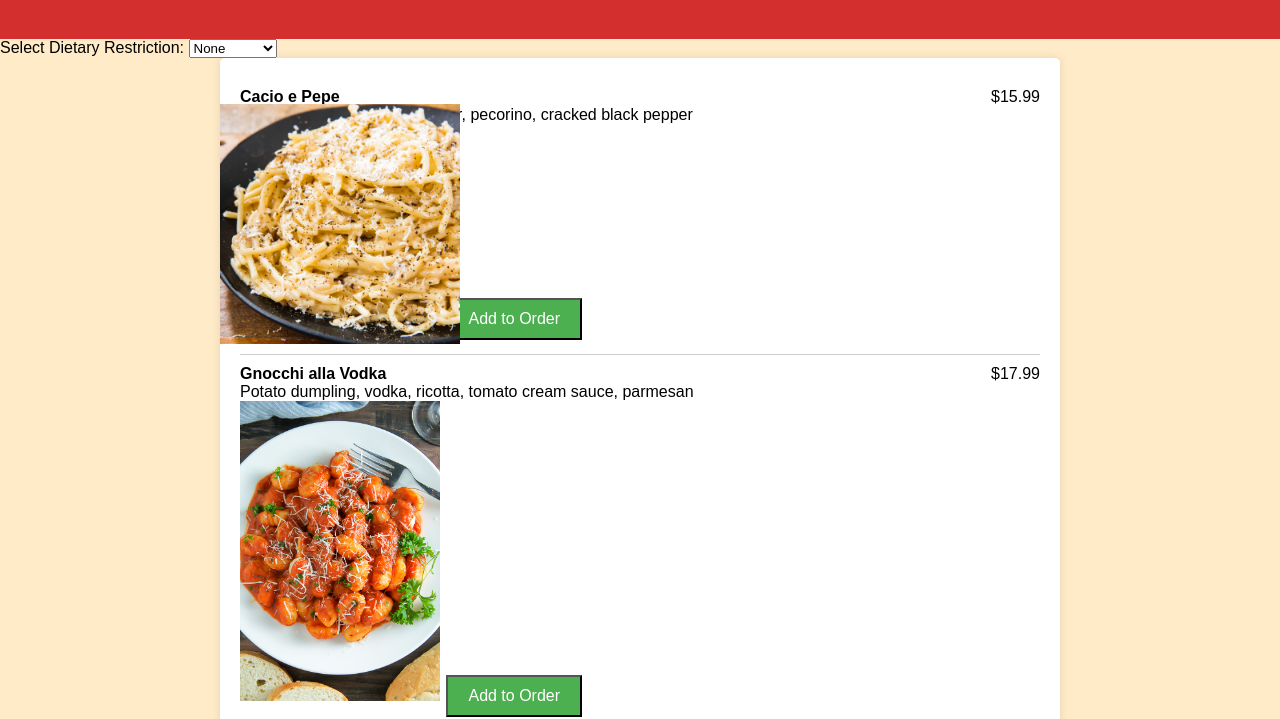
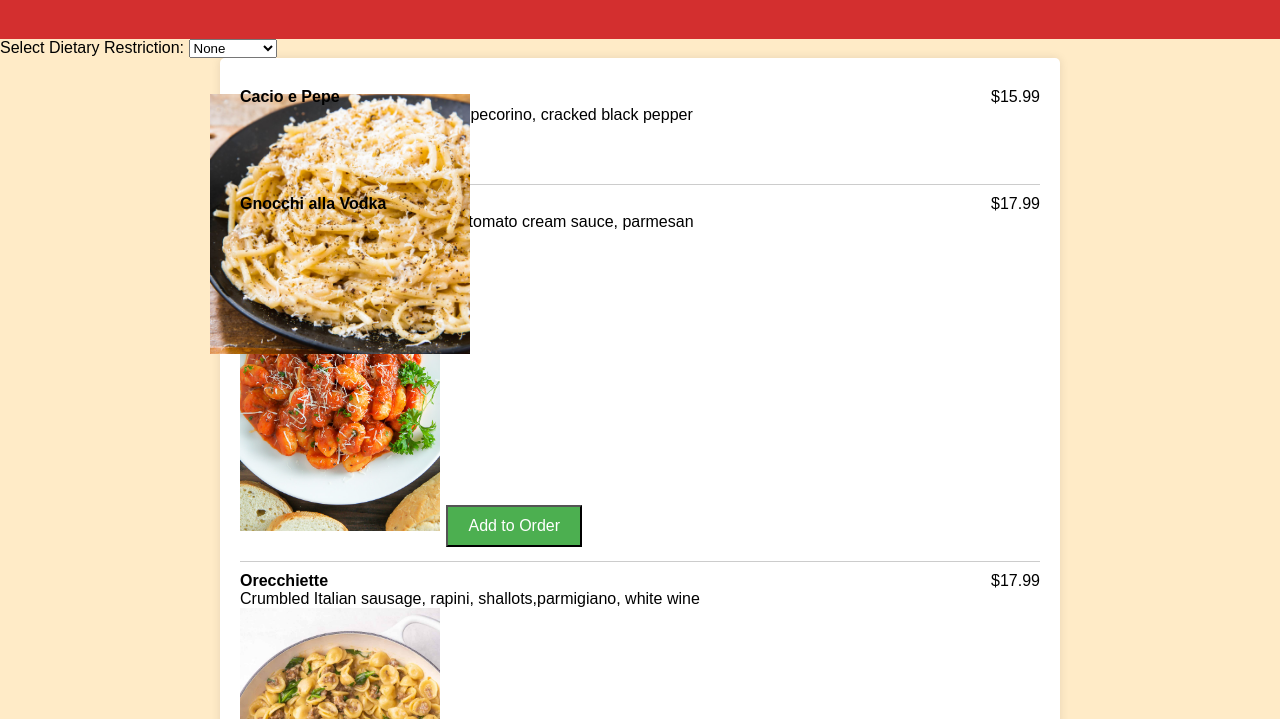
Before and after one commit to oortiz22/oortiz22.github.io, a plain HTML site: page index.html in a window 1280 px wide. Both pictures are taken after a click on the element "Cacio e Pepe". Shown: the part 81-800 px from the top of the page. Drawn offline with Linux system fonts and the light colour scheme.

Commit message:
Update index.html

```diff
--- a/index.html
+++ b/index.html
@@ -13,9 +13,25 @@
         }
 
         .menu-item img.enlarge {
-            transform: scale(1.2); /* You can adjust the scale factor as needed */
+            transform: scale(1.3); /* You can adjust the scale factor as needed */
+            position: absolute;
+            z-index: 1;
         }
-      .order-button {
+
+        .menu-item:hover img.enlarge {
+            transform: scale(1.3);
+        }
+
+        .menu-item-info {
+            position: relative;
+        }
+
+        .menu-item-name {
+            position: relative;
+            z-index: 2;
+        }
+
+        .order-button {
             background-color: #4CAF50; /* Green background */
             color: white;
             padding: 10px 20px;
```
